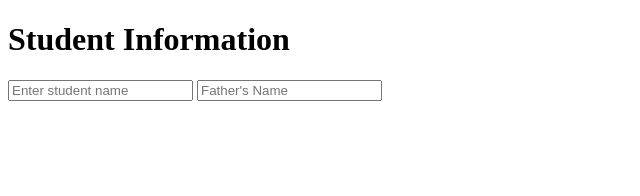
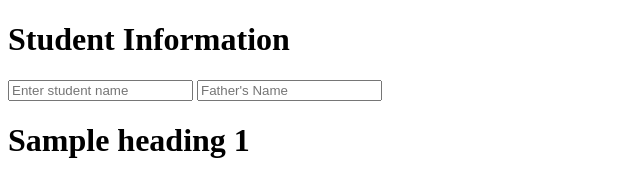
Before and after one commit to amitv-optimus/demo-fast-api, a plain HTML site: page index.html in a window 1280 px wide. Shown: the whole page, without its empty margins (0-640 px from the left). Drawn offline with Linux system fonts and the light colour scheme.

Commit message:
Added sample h1

```diff
--- a/index.html
+++ b/index.html
@@ -51,6 +51,7 @@
         <input type="text" id="fatherName" placeholder="Father's Name" readonly>
 
         <p class="error" id="userDetails"></p>
+        <h1>Sample heading 1</h1>
     </div>
 </body>
 </html>
```
